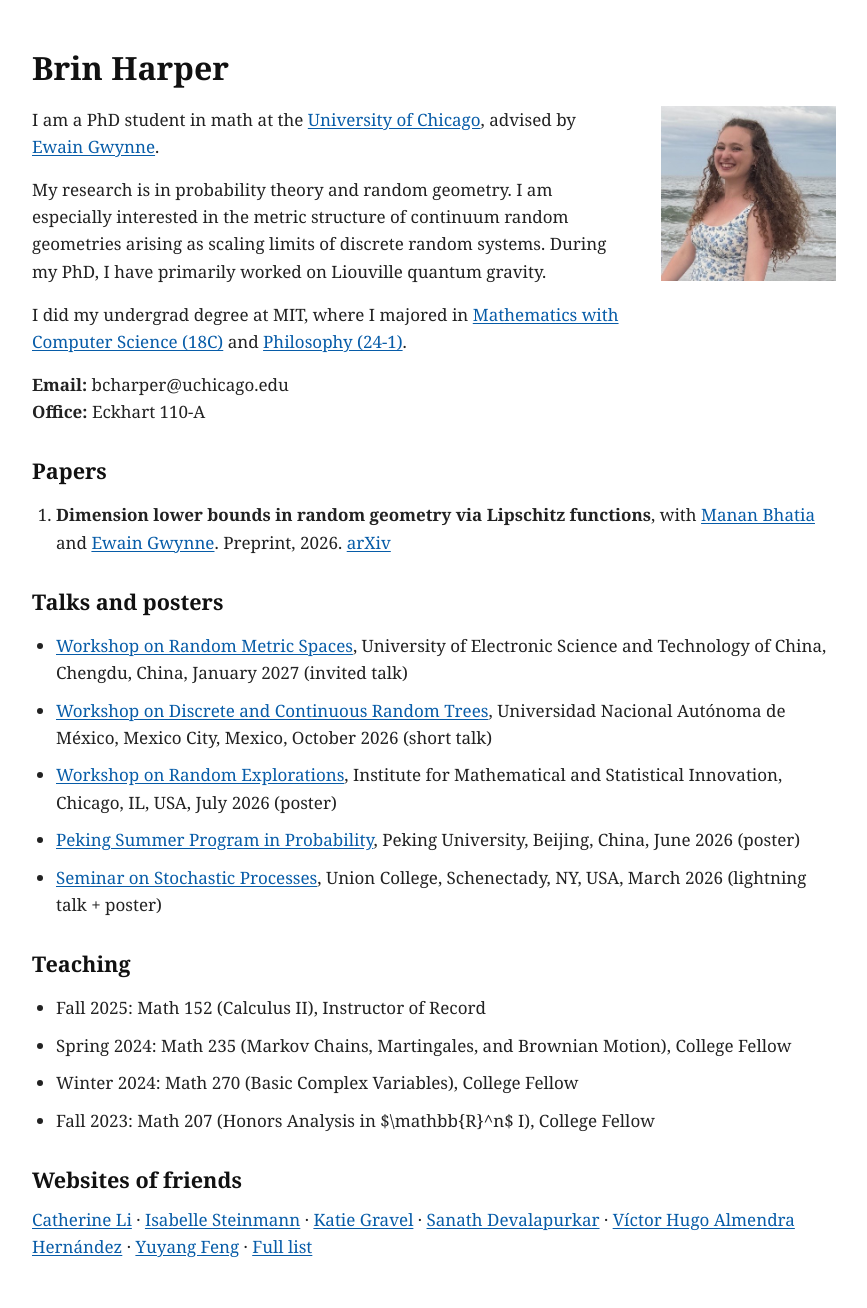
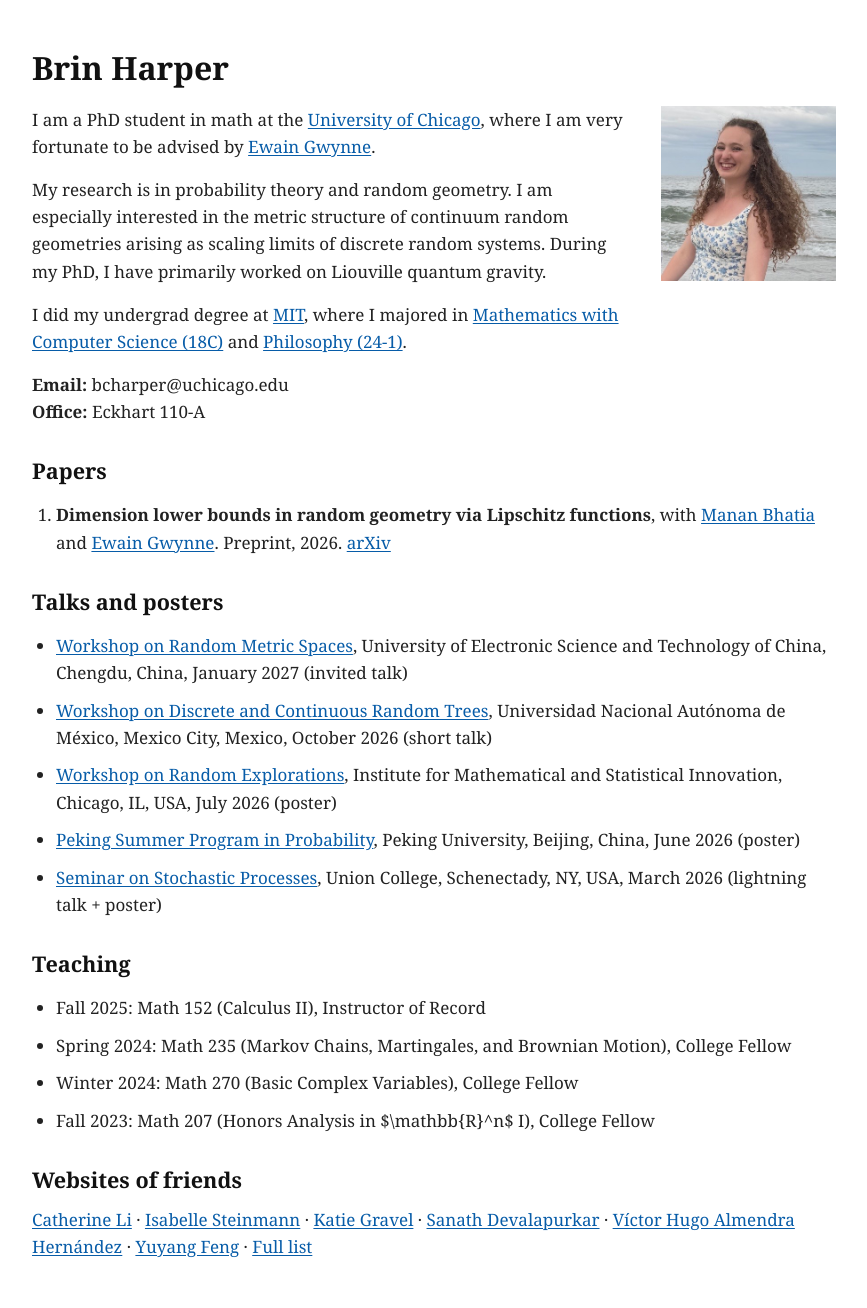
Before and after one commit to brinharper/brinharper.github.io, a Jekyll site: the page built from index.md, in a window 1280 px wide. Shown: the whole page, without its empty margins (206-1073 px from the left). Built offline with Jekyll 4.4.1, drawn with Linux system fonts in a browser that asks for light colours; a script that is not in the unit is left out.

Commit message:
Update index.md

```diff
--- a/index.md
+++ b/index.md
@@ -5,11 +5,11 @@ title: "Brin Harper"
 
 <img src="files/photo.jpg" alt="photo of brin" class="portrait">
 
-I am a PhD student in math at the [University of Chicago](https://mathematics.uchicago.edu/), advised by [Ewain Gwynne](https://math.uchicago.edu/~ewain/).
+I am a PhD student in math at the [University of Chicago](https://mathematics.uchicago.edu/), where I am very fortunate to be advised by [Ewain Gwynne](https://math.uchicago.edu/~ewain/).
 
 My research is in probability theory and random geometry. I am especially interested in the metric structure of continuum random geometries arising as scaling limits of discrete random systems. During my PhD, I have primarily worked on Liouville quantum gravity.
 
-I did my undergrad degree at MIT, where I majored in [Mathematics with Computer Science (18C)](https://catalog.mit.edu/degree-charts/mathematics-computer-science-course-18-c/) and [Philosophy (24-1)](https://philosophy.mit.edu/).
+I did my undergrad degree at [MIT](https://www.mit.edu/), where I majored in [Mathematics with Computer Science (18C)](https://catalog.mit.edu/degree-charts/mathematics-computer-science-course-18-c/) and [Philosophy (24-1)](https://philosophy.mit.edu/).
 
 **Email:** bcharper@uchicago.edu
 **Office:** Eckhart 110-A
```
